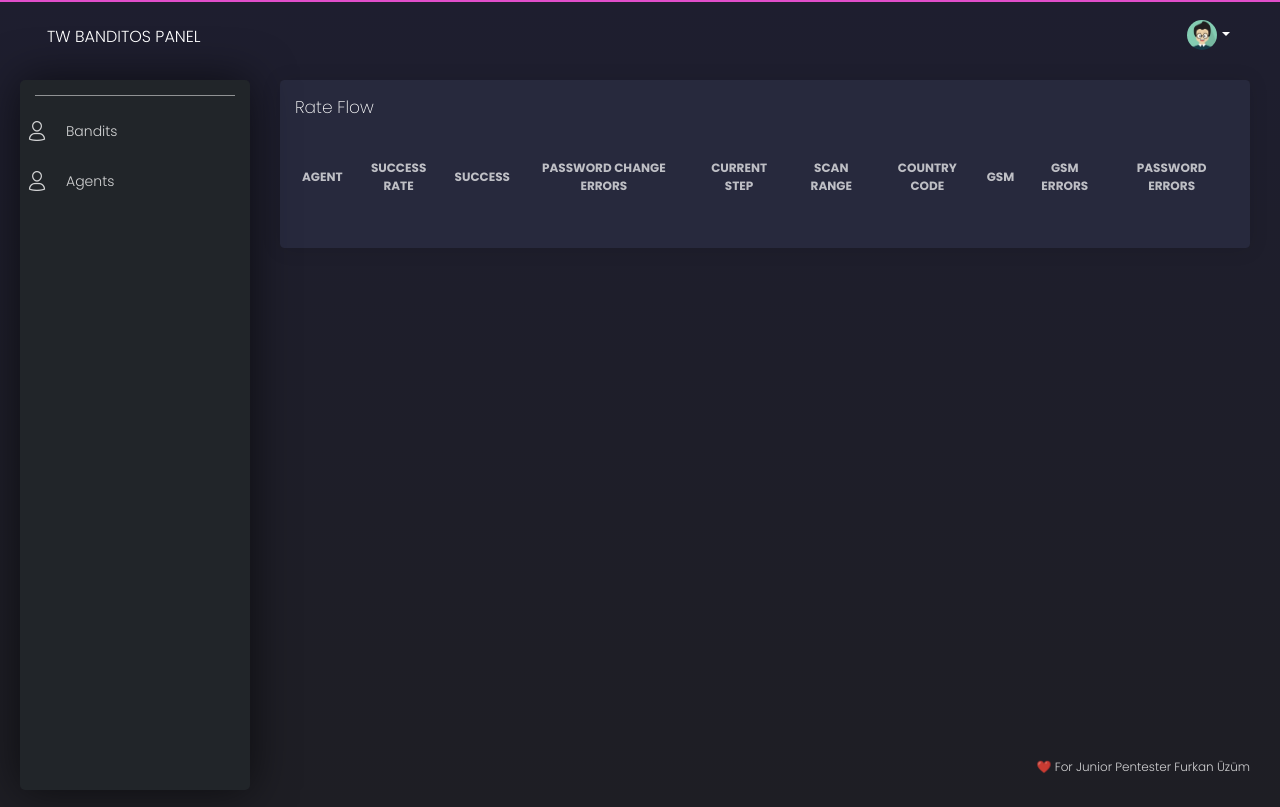
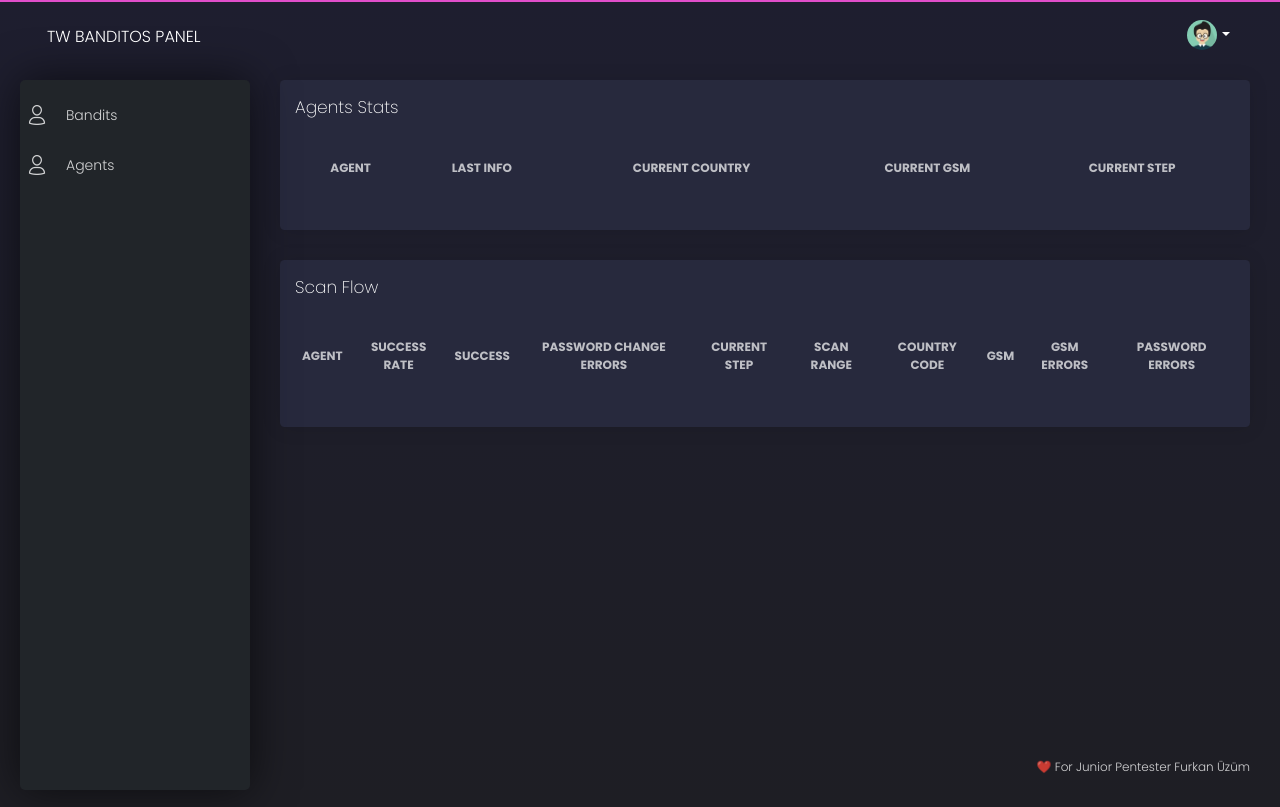
Before and after one commit to berkdedekarginoglu/test-docker, a Flask app: page /agents/live in a window 1280 px wide. Run offline with Flask 2, Linux system fonts and the light colour scheme; lists and menus that the app fills with data are empty; some libraries are stand-ins or nearby versions.

Commit message:
Add files via upload

```diff
--- a/web-app/templates/agents.html
+++ b/web-app/templates/agents.html
@@ -23,8 +23,6 @@
   <div class="wrapper">
     <div class="sidebar bg-dark" data-color="black">
       <div class="sidebar-wrapper">
-        <div class="logo">
-        </div>
         <ul class="nav">
             <a href="/bandits/live">
               <i class="tim-icons icon-single-02"></i>
@@ -96,7 +94,41 @@
           <div class="col-md-12">
             <div class="card ">
               <div class="card-header">
-                <h4 class="card-title"> Rate Flow</h4>
+                <h4 class="card-title"> Agents Stats</h4>
+              </div>
+              <div class="card-body">
+                <div class="table-responsive">
+                  <table class="table tablesorter " id="">
+                    <thead class=" text-primary">
+                      <tr>
+                        <th class="text-center">
+                          Agent
+                        </th>
+                        <th class="text-center">
+                          Last Info
+                        </th>
+                        <th class="text-center">
+                          Current Country
+                        </th>
+                        <th class="text-center">
+                          Current Gsm
+                        </th>
+                        <th class="text-center">
+                          Current Step
+                        </th>
+                      </tr>
+                    </thead>
+                    <tbody id="data-output-stats-flow">
+                    </tbody>
+                  </table>
+                </div>
+              </div>
+            </div>
+          </div>
+          <div class="col-md-12">
+            <div class="card ">
+              <div class="card-header">
+                <h4 class="card-title"> Scan Flow</h4>
               </div>
               <div class="card-body">
                 <div class="table-responsive">
--- a/web-app/templates/bandits.html
+++ b/web-app/templates/bandits.html
@@ -23,13 +23,11 @@
   <div class="wrapper">
     <div class="sidebar bg-dark" data-color="black">
       <div class="sidebar-wrapper">
-        <div class="logo">
-        </div>
         <ul class="nav">
             <a href="/bandits/live">
               <i class="tim-icons icon-single-02"></i>
+               <p>Bandits</p>
             </a>
-          </li>
         </ul>
         <ul class="nav">
             <a href="/agents/live">
```
